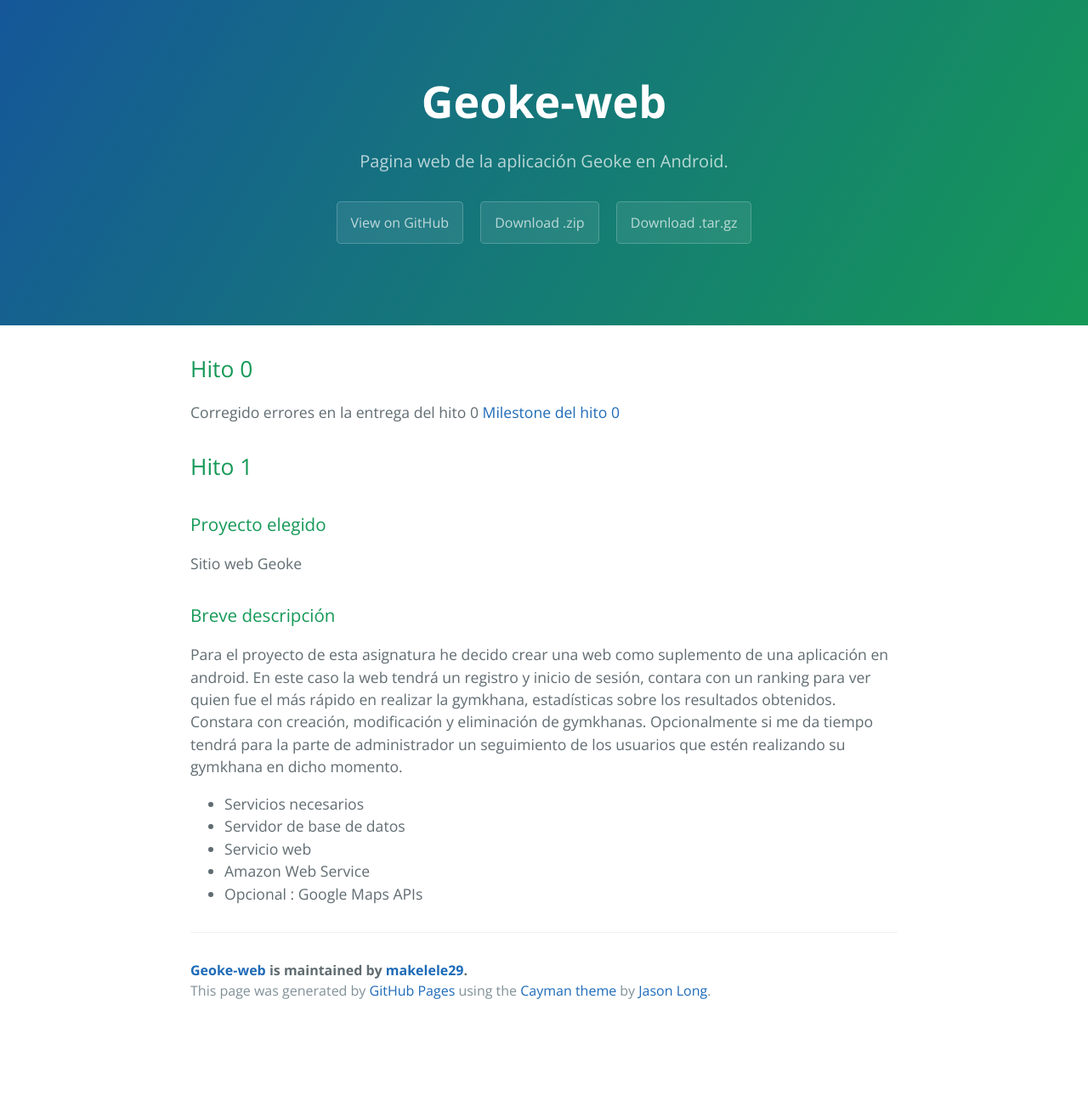
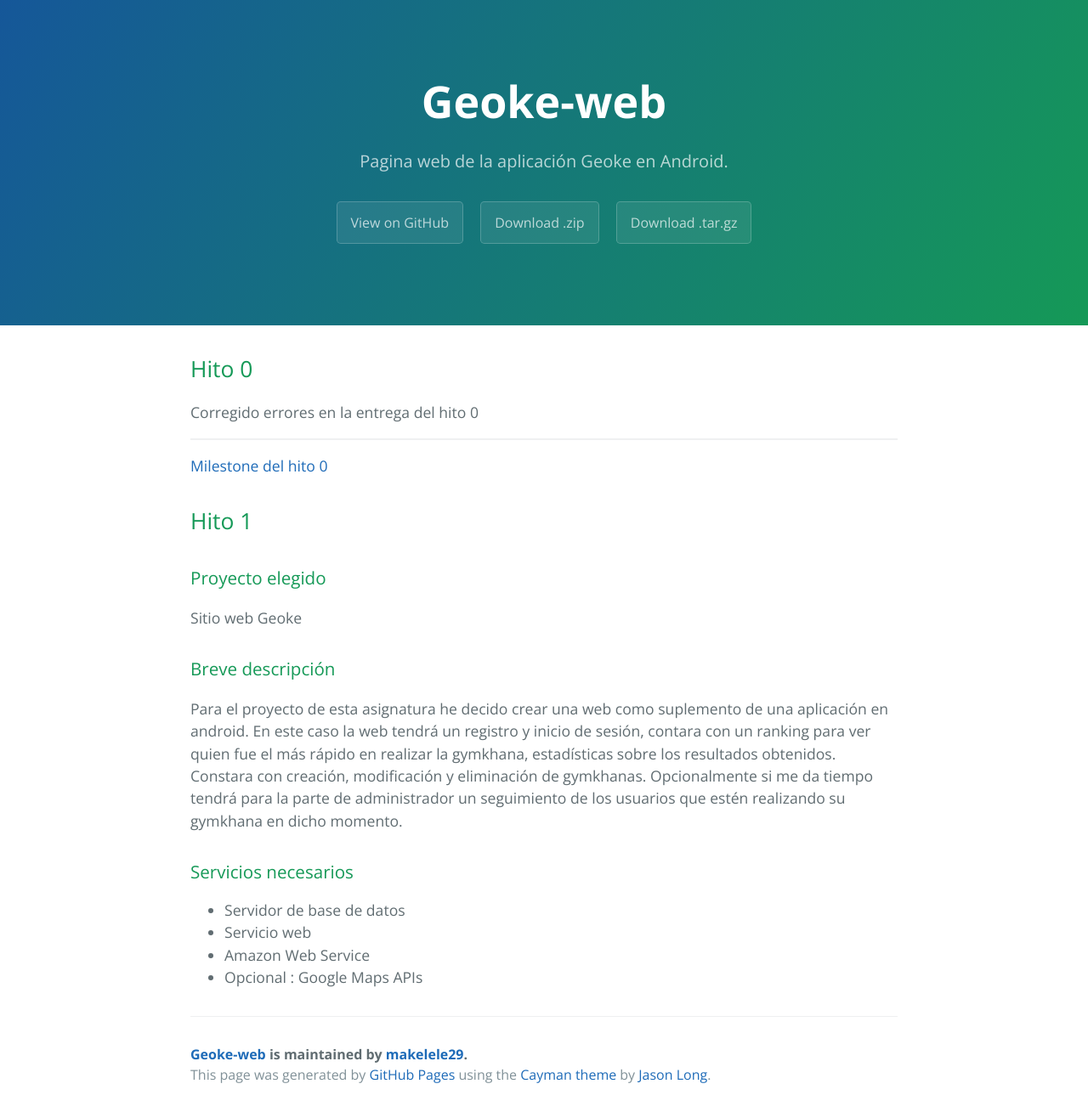
Before and after one commit to makelele29/Geoke-Web, a Jekyll site: the page built from index.md, in a window 1280 px wide. Shown: the whole page at 85% size. Built offline with Jekyll 4.4.1, drawn with Linux system fonts in a browser that asks for light colours; before the commit the page ends 1210 px from its top, so only the background shows below that.

```diff
--- a/index.md
+++ b/index.md
@@ -4,6 +4,9 @@ layout: index
 ## Hito 0
 
 Corregido errores en la entrega del hito 0
+
+- - -
+
 [Milestone del hito 0](https://github.com/makelele29/Geoke-Web/milestone/2)
 
 ## Hito 1
@@ -19,7 +22,8 @@ En este caso la web tendrá un registro y inicio de sesión,  contara con un ran
 Constara con creación, modificación y eliminación de gymkhanas.
 Opcionalmente si me da tiempo tendrá para la parte de administrador un seguimiento de los usuarios que estén realizando su gymkhana en dicho momento.
 
-- Servicios necesarios
+### Servicios necesarios
+
 - Servidor de base de datos
 - Servicio web
 - Amazon Web Service
```
